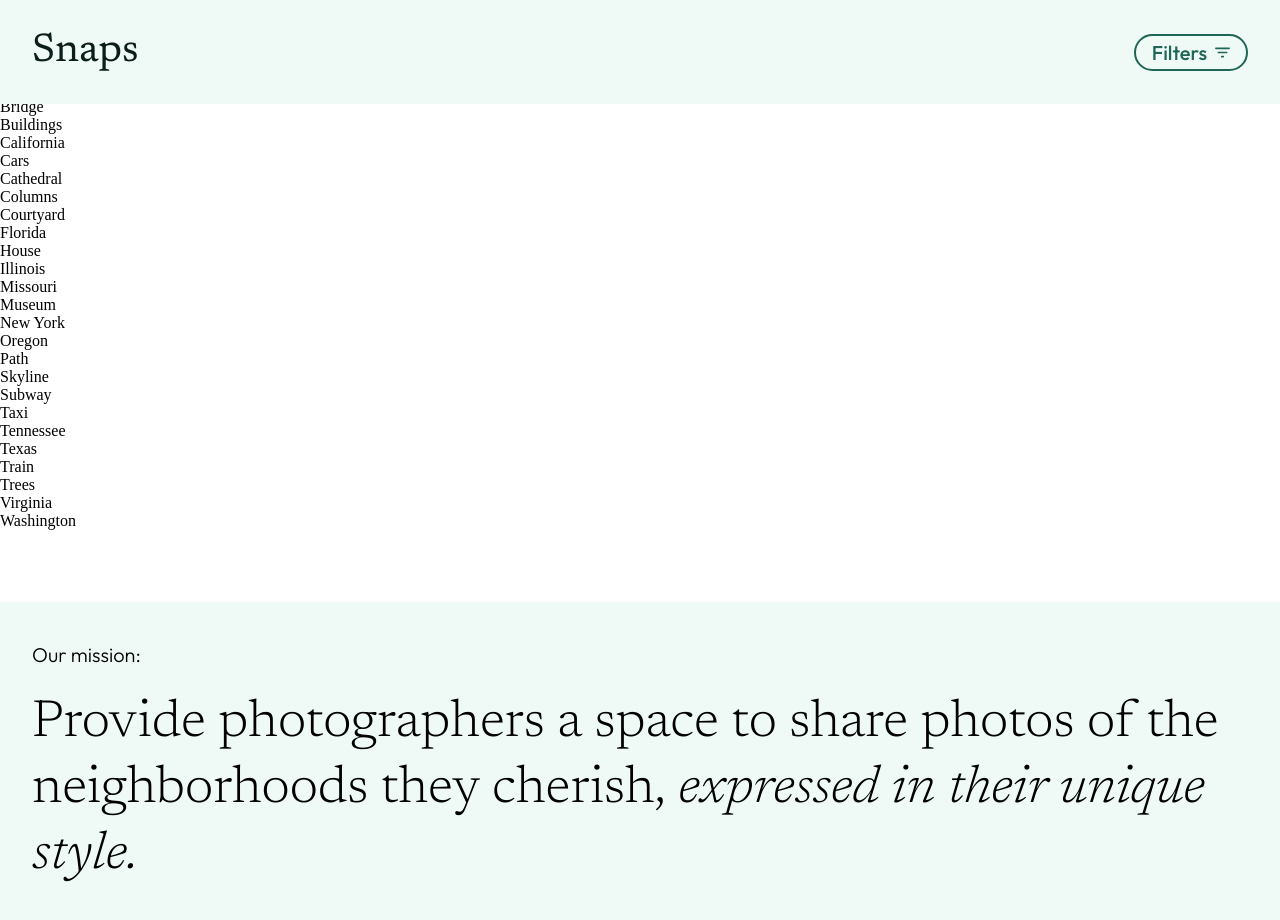
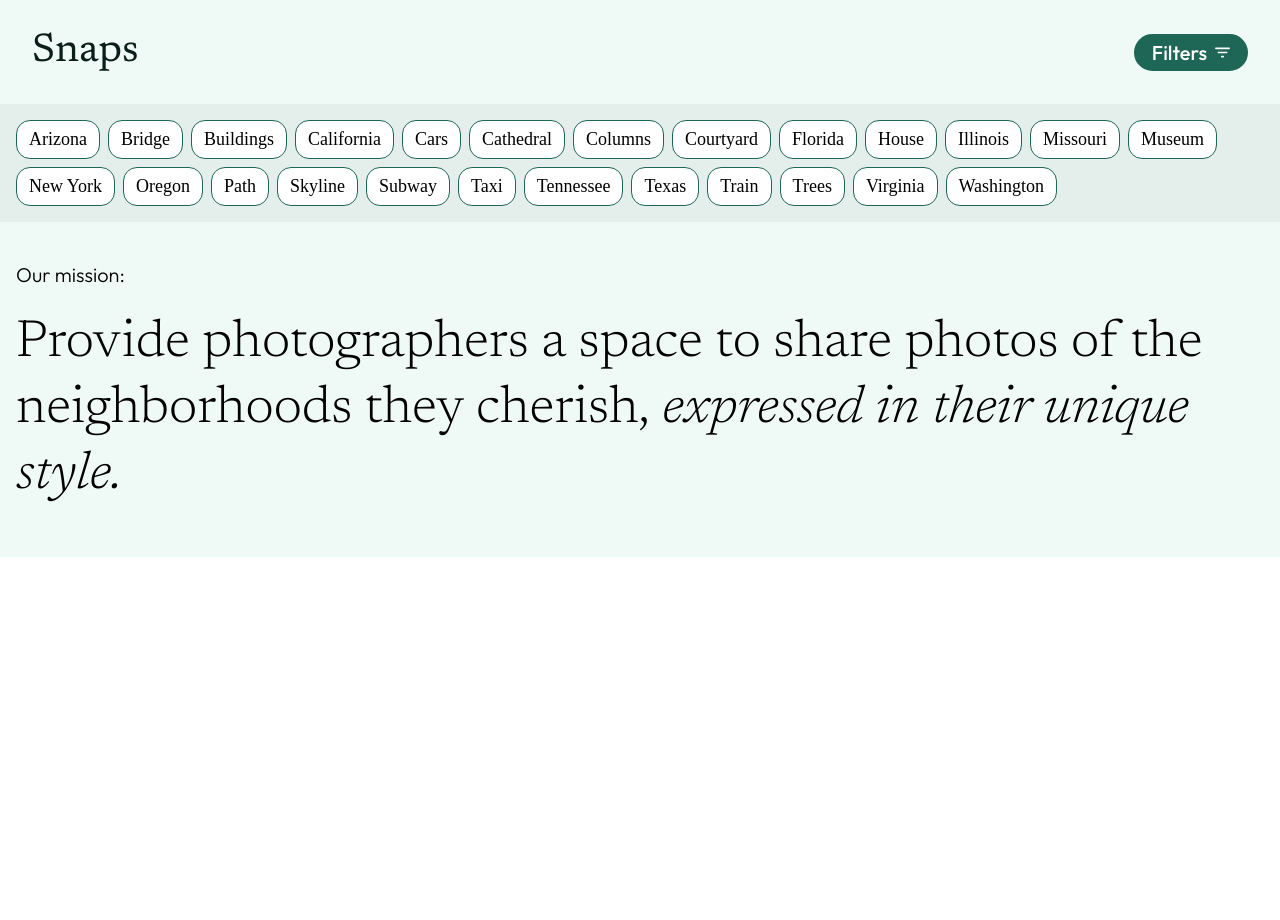
Before and after one commit to JFattahi/jacob-fattahi-snaps, a React (Vite) app: page / in a window 1280 px wide. Both pictures are taken after a click on the button "Filters". Shown: the top 920 px of the page. After the commit the page ends 800 px from the top, so only its background shows below. Built offline with nearby package versions, Linux system fonts and the light colour scheme.

Commit message:
filter button and tag style workings

```diff
--- a/src/App.jsx
+++ b/src/App.jsx
@@ -10,20 +10,28 @@ import FilterPanel from './components/FilterPanel/FilterPanel';
 
 function App() {
   const [panelisOpen, setPanelisOpen] = useState(false);
+  const [clickedTag, setClickedTag] = useState(null);
 
-  console.log("from App.jsx");
-  console.log(panelisOpen);
-  console.log(setPanelisOpen);
+
   // const [count, setCount] = useState(0)
 
   return (
     <>
-      <Nav panelState={panelisOpen} setter={setPanelisOpen} />
-      {panelisOpen ? <FilterPanel /> : null }
+      <Nav
+        panelState={panelisOpen}
+        setter={setPanelisOpen}
+        clickedTag={clickedTag}
+        setClickedTag={setClickedTag}
+      />
+      {/* this div will fill the gap behond the nav bar  */}
+      <div className="gap"></div>
+      {panelisOpen ? (
+        <FilterPanel clickedTag={clickedTag} setClickedTag={setClickedTag} />
+      ) : null}
       <Header />
       <Gallery />
     </>
-  )
+  );
 }
 
 export default App
--- a/src/App.scss
+++ b/src/App.scss
@@ -1,5 +1,5 @@
 @use "./styles/partials/variables" as *;
-
+@use "./styles/partials/mixins" as *;
 
 *{
     margin: 0;
@@ -10,3 +10,17 @@
 body {
     // background-color: $pistachio;
 }
+
+.gap {
+    width: 100%;
+    height: 5rem;
+
+    @include tablet {
+        height: 5.5rem;
+    }
+
+    @include desktop{
+        height: 6.5rem;
+    }
+
+}
--- a/src/components/FilterPanel/FilterPanel.jsx
+++ b/src/components/FilterPanel/FilterPanel.jsx
@@ -1,28 +1,39 @@
 import './FilterPanel.scss';
-// import { useState } from "react";
+import { useState } from "react";
 import tagList from "../../data/tags.json";
 
 
 
 
-function FilterPanel(){
-    return (
-        <aside className="panel">
-            <h3 className="panel__title">
+function FilterPanel({ clickedTag, setClickedTag }) {
+    const [isClicked, setisCliked] = useState(false);
+    const tagOnClick = () => {
 
-            </h3>
-            <ul className="pane__tag-list">
-                { tagList.map( (tag)=>(
-                    <li>
-                        {tag}
-                    </li>
-
-                ) ) }
-            </ul>
-
-        </aside>
-    )
-
+    }
+  return (
+    <aside className="panel">
+      <h3 className="panel__title"></h3>
+      <ul className={"pane__tag-list"}>
+        {tagList.map((tag) => (
+          <li
+            onClick={() => {
+              if (clickedTag === tag) {
+                setClickedTag(null);
+              } else {
+                setClickedTag(tag);
+              }
+            }}
+            className={`panel__tag ${
+              clickedTag === tag ? "panel__tag--selected" : ""
+            }`}
+            key={tag}
+          >
+            {tag}
+          </li>
+        ))}
+      </ul>
+    </aside>
+  );
 }
 
 
--- a/src/components/FilterPanel/FilterPanel.scss
+++ b/src/components/FilterPanel/FilterPanel.scss
@@ -1,14 +1,53 @@
+@use "../../styles/partials/variables" as *;
+@use "../../styles/partials/mixins" as *;
+
 .panel {
-    margin-top: 5rem;
+//   margin-top: 5rem;
+  background-color: $sage;
 
-    &__title {
+  @include tablet {
+    // margin-top: 5.5rem;
+  }
+  @include desktop {
+    // margin-top: 104px;
+  }
 
+  &__title {
+  }
+
+  ul {
+    list-style-type: none;
+    display: flex;
+    flex-wrap: wrap;
+    gap: 8px;
+    padding: 1rem;
+
+  }
+
+  //   li {
+  //     border: 3px soild $forest-green;
+  //   }
+
+  &__tag-list {
+  }
+
+  &__tag {
+    font-size: 14px;
+    padding: .375rem .5rem;
+    background-color: $white;
+    display: inline-block;
+    border: 1px solid $forest-green;
+    border-radius: 8px;
+
+    @include tablet {
+        font-size: 18px;
+        padding: .5rem .75rem;
+        border-radius: 14px;
     }
 
-    &__tag-list {
-        list-style-type: none;
-        display: flex;
-        flex-wrap: wrap;
+    &--selected {
+        background-color: $forest-green;
+        color: $white;
     }
-
+  }
 }
--- a/src/components/Header/Header.scss
+++ b/src/components/Header/Header.scss
@@ -6,14 +6,14 @@
 .header {
     padding: 2.5rem 1rem 3rem;
     background-color: $pistachio;
-    margin-top: 4rem;
+    // margin-top: 4rem;
 
     @include tablet {
-        margin-top: 4.5rem;
+        // margin-top: 4.5rem;
     }
 
     @include desktop {
-        padding: 2.5rem 2rem 3rem;
+        // padding: 2.5rem 2rem 3rem;
     }
 
     &__title {
--- a/src/components/Nav/Nav.jsx
+++ b/src/components/Nav/Nav.jsx
@@ -1,16 +1,16 @@
 import './Nav.scss';
 
 
-function Nav({panelState, setter}) {
+function Nav({ panelState, setter, clickedTag, setClickedTag }) {
   console.log("panelState: " + panelState);
   console.log("setPanelisOpen: " + setter);
-    const togglePanel = () => { setter(!panelState);}
-    return (
-      <>
-        <nav className="nav">
-          <h3 className="nav__title">Snaps</h3>
+  const togglePanel = () => {
+    setter(!panelState);
+  };
+
+  const filterButtonNotActive = (
     <button onClick={togglePanel} className="nav__button">
-            <p className='button__text'>Filters</p>
+      <p className="button__text">Filters</p>
       <svg
         width="15"
         height="11"
@@ -24,10 +24,34 @@ function Nav({panelState, setter}) {
         />
       </svg>
     </button>
+  );
+
+  const filterButtonActive = (
+    <button onClick={togglePanel} className="nav__button nav__button--active">
+      <p className="button__text">Filters</p>
+      <svg
+        width="15"
+        height="11"
+        viewBox="0 0 15 11"
+        fill="none"
+        xmlns="http://www.w3.org/2000/svg"
+      >
+        <path
+          d="M6.66667 10.5H8.33333C8.79167 10.5 9.16667 10.125 9.16667 9.66667C9.16667 9.20833 8.79167 8.83333 8.33333 8.83333H6.66667C6.20833 8.83333 5.83333 9.20833 5.83333 9.66667C5.83333 10.125 6.20833 10.5 6.66667 10.5ZM0 1.33333C0 1.79167 0.375 2.16667 0.833333 2.16667H14.1667C14.625 2.16667 15 1.79167 15 1.33333C15 0.875 14.625 0.5 14.1667 0.5H0.833333C0.375 0.5 0 0.875 0 1.33333ZM3.33333 6.33333H11.6667C12.125 6.33333 12.5 5.95833 12.5 5.5C12.5 5.04167 12.125 4.66667 11.6667 4.66667H3.33333C2.875 4.66667 2.5 5.04167 2.5 5.5C2.5 5.95833 2.875 6.33333 3.33333 6.33333Z"
+          fill="#FFFFFF"
+        />
+      </svg>
+    </button>
+  );
+
+  return (
+    <>
+      <nav className="nav">
+        <h3 className="nav__title">Snaps</h3>
+        {panelState ? filterButtonActive : filterButtonNotActive}
       </nav>
     </>
   );
-
 }
 
 export default Nav;
--- a/src/components/Nav/Nav.scss
+++ b/src/components/Nav/Nav.scss
@@ -50,6 +50,11 @@
     font-family: "Outfit";
     font-weight: 500;
 
+    &--active {
+      color: $white;
+      background-color: $forest-green;
+    }
+
     @include tablet {
         font-size: 1rem;
     }
```
Lines whose indentation alone changed are shown as unchanged.
